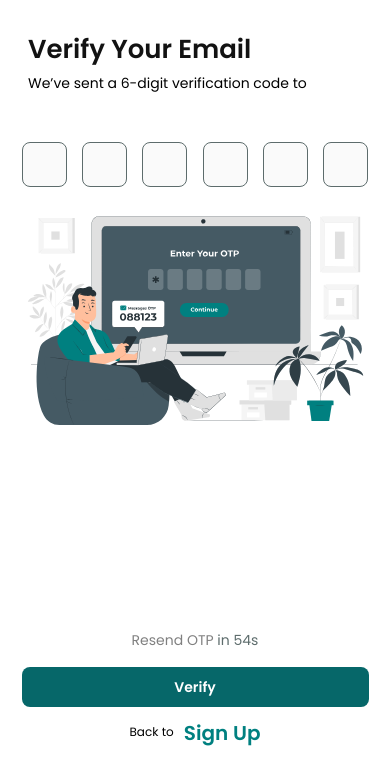
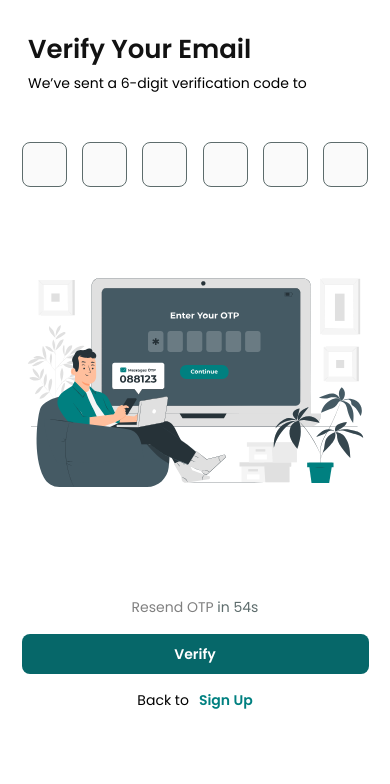
Before and after one commit to HarshSingh011/Classence, a React (Create React App) app: page /otp in a window 390 px wide. Shown: the top 784 px of the page. Built offline with nearby package versions, Linux system fonts and the light colour scheme.

Commit message:
fixed responsiveness of otp page

```diff
--- a/src/components/css/otp.css
+++ b/src/components/css/otp.css
@@ -133,12 +133,12 @@ input[type="number"]::-webkit-inner-spin-button {
 span{
     font-size: 14px;
 }
-@media (min-width: 921px) {
+@media (min-width: 1021px) {
     #otpmobscreenlogo {
         display: none;
     }
 }
-@media (max-width:920px) {
+@media (max-width:1020px) {
     .otpright{
       width: 0%;
       display:none;
@@ -163,8 +163,7 @@ span{
       width: 100%;
       display: flex;
       justify-content: center;
-      align-content: center;
-      margin-bottom: 4vh;
+      align-items: center;
     }
     #otpmobscreenlogo img{
       height: fit-content;
@@ -177,4 +176,17 @@ span{
     display: flex;
     justify-content: space-between;
    }
+   .askSign> p{
+    font-size: 14px;
+   }
+   .askSign a{
+    font-size: 14px;
+   }
 }
+@media (max-width:500px) {
+    .otpleft{
+        width: 90%;
+ margin-left: 5%;
+ margin-right: 5%;
+    }
+}
```
